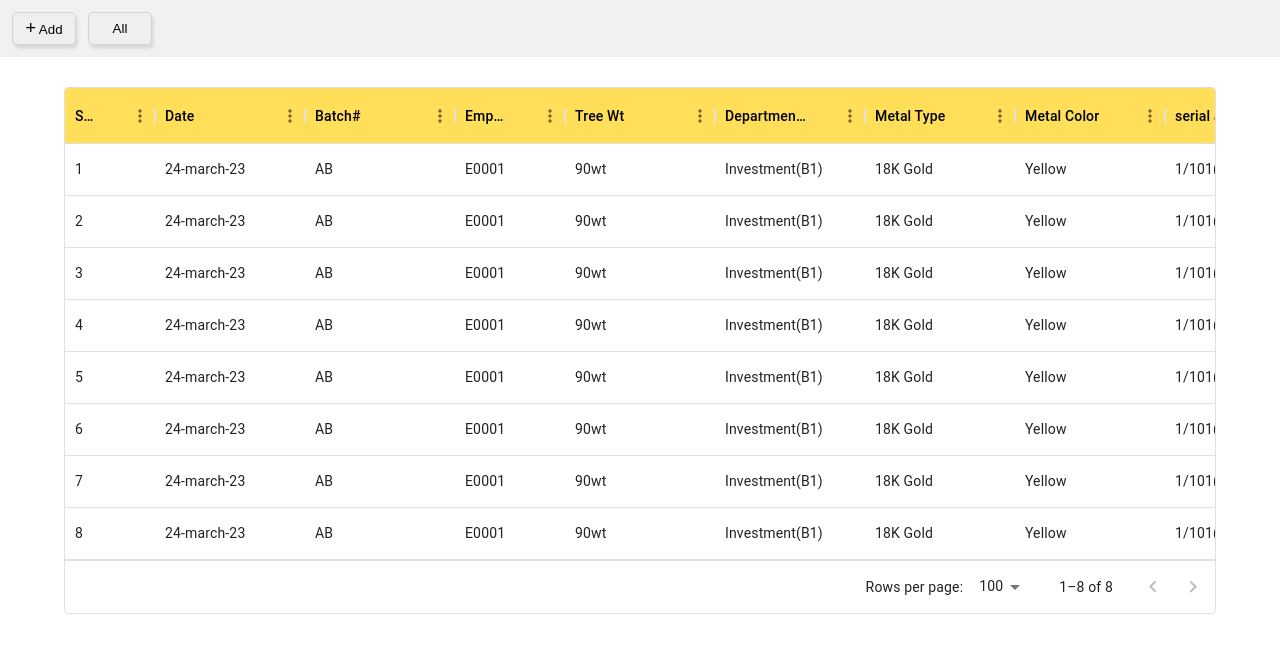
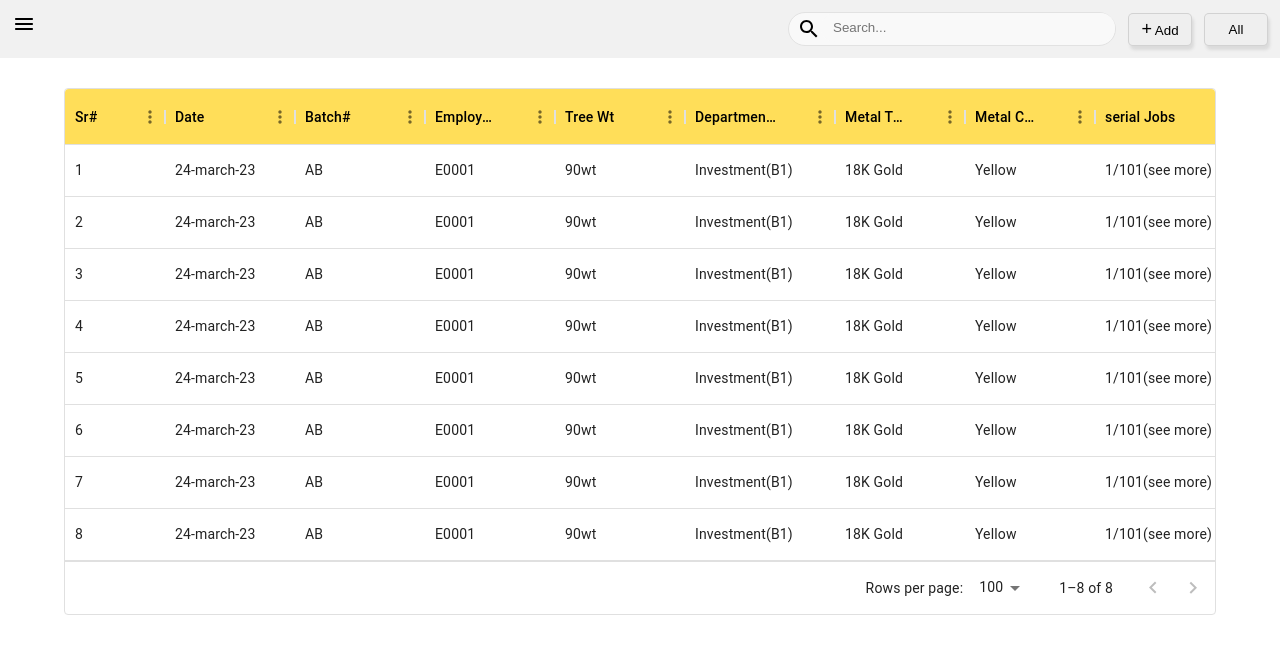
Before and after one commit to optigo-app/ProCasting, a React (Create React App) app: page /batchListingGrid in a window 1280 px wide. Shown: the top 654 px of the page. Built offline with nearby package versions, Linux system fonts and the light colour scheme.

Commit message:
grid responsive

```diff
--- a/src/pages/Component/batchListingGrid/BatchListingGrid.css
+++ b/src/pages/Component/batchListingGrid/BatchListingGrid.css
@@ -17,3 +17,56 @@
 .grid-btn:active{
     box-shadow: 0px 1px 0px #dbdbdb;
 }
+
+.grid_head{
+    display:flex;
+    gap:12px;
+}
+
+
+
+.menu{
+    display: none;
+}
+
+.grid_head_container{
+    /* display: flex; */
+    background-color:#f1f1f1;
+    padding: 12px;
+    /* gap:15px; */
+    /* align-items: center; */
+    /* justify-content:center, */
+}
+
+.menu_responsive{
+    display: flex;
+    justify-content: center;
+    gap:12px;
+    align-items: center;
+}
+
+@media screen and (max-width:1327px) {
+    .date{
+        display: none;
+    }
+
+    .select_metaltype{
+        display: none;
+    }
+
+    .menu{
+        display: block;
+        margin-right: 120px;
+    }
+
+    .menu_responsive{
+        display:flex;
+        gap:12px;
+        flex-direction:row-reverse;
+    }
+
+    .grid_head_container{
+        display: flex;
+        justify-content: space-between;
+    }
+}
--- a/src/pages/Component/batchListingGrid/BatchListingGrid.js
+++ b/src/pages/Component/batchListingGrid/BatchListingGrid.js
@@ -1,35 +1,41 @@
-import React from "react";
+import React, { useCallback, useState } from "react";
 import "./BatchListingGrid.css";
 import { DataGrid } from "@mui/x-data-grid";
+import SearchIcon from '@mui/icons-material/Search';
+import MenuRoundedIcon from '@mui/icons-material/MenuRounded';
+import { Divider, Drawer } from "@mui/material";
 
 const BatchListingGrid = () => {
+
+  const [menuFlag, setMenuFlag] = useState(false)
+
   const columns = [
-    { field: "sr", headerName: "Sr#", width: 90 },
-    { field: "date", headerName: "Date", width: 150 },
-    { field: "batch", headerName: "Batch#", width: 150 },
+    { field: "sr", headerName: "Sr#", width: 100 },
+    { field: "date", headerName: "Date", width: 130 },
+    { field: "batch", headerName: "Batch#", width: 130 },
     {
       field: "employee",
       headerName: "Employee",
-      width: 110,
+      width: 130,
     },
-    { field: "treewt", headerName: "Tree Wt", width: 150 },
+    { field: "treewt", headerName: "Tree Wt", width: 130 },
     {
       field: "departmentbatchno",
       headerName: "Department batch no#",
       width: 150,
     },
-    { field: "metaltype", headerName: "Metal Type", width: 150 },
-    { field: "metalcolor", headerName: "Metal Color", width: 150 },
+    { field: "metaltype", headerName: "Metal Type", width: 130 },
+    { field: "metalcolor", headerName: "Metal Color", width: 130 },
     { field: "serialjobs", headerName: "serial Jobs", width: 150 },
     { field: "status", headerName: "Status", width: 150 },
-    { field: "issue", headerName: "Issue", width: 150 },
-    { field: "return", headerName: "Return", width: 150 },
-    { field: "powderweight", headerName: "Powder Weight", width: 150 },
-    { field: "metalwt", headerName: "Metal Wt(pure)", width: 150 },
-    { field: "alloywt", headerName: "Alloy Wt(pure)", width: 150 },
-    { field: "flask", headerName: "Flask", width: 150 },
-    { field: "labelprint", headerName: "Label Print", width: 150 },
-    { field: "view", headerName: "View", width: 150 },
+    { field: "issue", headerName: "Issue", width: 130 },
+    { field: "return", headerName: "Return", width: 130 },
+    { field: "powderweight", headerName: "Powder Weight", width: 120 },
+    { field: "metalwt", headerName: "Metal Wt(pure)", width: 130 },
+    { field: "alloywt", headerName: "Alloy Wt(pure)", width: 130 },
+    { field: "flask", headerName: "Flask", width: 100 },
+    { field: "labelprint", headerName: "Label Print", width: 100 },
+    { field: "view", headerName: "View", width: 100 },
   ];
 
   const rows = [
@@ -203,23 +209,109 @@ const BatchListingGrid = () => {
     },
   ];
 
+  const GridHeadDate = useCallback(() => (
+    <>
+      <div>
+        <label>Date: &nbsp;</label>
+        <input
+          type="date"
+          style={{
+            border: "1px solid #e2e2e2",
+            outline: "none",
+            width: "120px",
+            height: "30px",
+            borderRadius: "8px",
+          }}
+        />
+      </div>
+      <div>
+        <label>To: &nbsp;</label>
+        <input
+          type="date"
+          style={{
+            border: "1px solid #e2e2e2",
+            outline: "none",
+            width: "120px",
+            height: "30px",
+            borderRadius: "8px",
+          }}
+        />
+      </div>
+    </>
+  ), []);
+  const GridHeadSelect = useCallback(() => (
+    <>
+      <div>
+          <label>Metal Type</label>
+          </div>
+
+          <div>
+          <select style={{width:'150px',padding:'4px',backgroundColor:'#f0f0f0',border:'1px solid #b8b8b8',borderRadius:'6px'}}>
+            <option style={{}}>All Type</option>
+          </select>
+          </div>
+
+          <div>
+          <label>Status</label>
+          </div>
+
+          <div>
+          <select style={{width:'150px',padding:'4px',backgroundColor:'#f0f0f0',border:'1px solid #b8b8b8',borderRadius:'6px'}}>
+            <option style={{}}>All Type</option>
+          </select>
+          </div>
+    </>
+  ), []);
+
   return (
     <>
-      <div>
-        <div
-          style={{
-            backgroundColor: "#f1f1f1",
-            padding: "12px",
-            display: "flex",
-            gap: "12px",
-          }}
-        >
-          <button className="grid-btn">
-            <span style={{ fontSize: "18px" }}>+</span> Add
-          </button>
-          <button className="grid-btn">All</button>
+      <div className="grid_head_container">
+        <div className="grid_head menu">
+          <MenuRoundedIcon onClick={() => setMenuFlag(true)} />
+        </div>
+
+        <div className="menu_responsive">
+          <div className="grid_head btn_group">
+            <button className="grid-btn">
+              <span style={{ fontSize: "18px" }}>+</span> Add
+            </button>
+            <button className="grid-btn">All</button>
+          </div>
+
+          <div className="grid_head date">{GridHeadDate()}</div>
+
+          <div className="grid_head_search">
+            <div
+              style={{
+                backgroundColor: "#f9f9f9",
+                border: "1px solid #e2e2e2",
+                borderRadius: "24px",
+                display: "flex",
+              }}
+            >
+              <div style={{ marginTop: "4px", marginLeft: "8px" }}>
+                <SearchIcon />
+              </div>
+              <input
+                type="text"
+                placeholder="Search..."
+                style={{
+                  backgroundColor: "#f9f9f9",
+                  outline: "none",
+                  border: "none",
+                  height: "27px",
+                  width: "280px",
+                  borderRadius: "24px",
+                  paddingInlineStart: "12px",
+                }}
+              />
+            </div>
+          </div>
+
+          <div className="grid_head select_metaltype">{GridHeadSelect()}</div>
         </div>
       </div>
+
       <div
         style={{
           display: "flex",
@@ -240,6 +332,18 @@ const BatchListingGrid = () => {
           />
         </div>
       </div>
+      <Drawer anchor="left" open={menuFlag} onClose={() => setMenuFlag(false)}>
+        <div style={{paddingLeft:'30px'}}>
+          <h1>
+            Filter
+          </h1>
+        </div>
+        <Divider/>
+        <div style={{padding:'30px',display:'flex',flexDirection:'column',gap:'20px'}}>
+          <div style={{display:'flex',gap:'12px'}}>{GridHeadDate()}</div>
+          <div style={{display:'flex',gap:'12px',flexDirection:'column'}}>{GridHeadSelect()}</div>
+        </div>
+      </Drawer>
     </>
   );
 };
--- a/src/pages/Component/imageTag/ImageWebCam.js
+++ b/src/pages/Component/imageTag/ImageWebCam.js
@@ -51,7 +51,7 @@ const ImageWebCam = () => {
 
       />
       <div style={{display:'flex',justifyContent:'center'}}>
-        <div style={{display:'flex',gap:'12px'}}>
+        <div style={{display:'flex',gap:'12px',margin:'20px 0px'}}>
           <button
             onClick={() => {
               if (camera.current) {
@@ -80,7 +80,8 @@ const ImageWebCam = () => {
           </button>
         </div>
       </div>
-    </div>}
+    </div>
+    }
     {
         cameraError &&
         <div >
```
